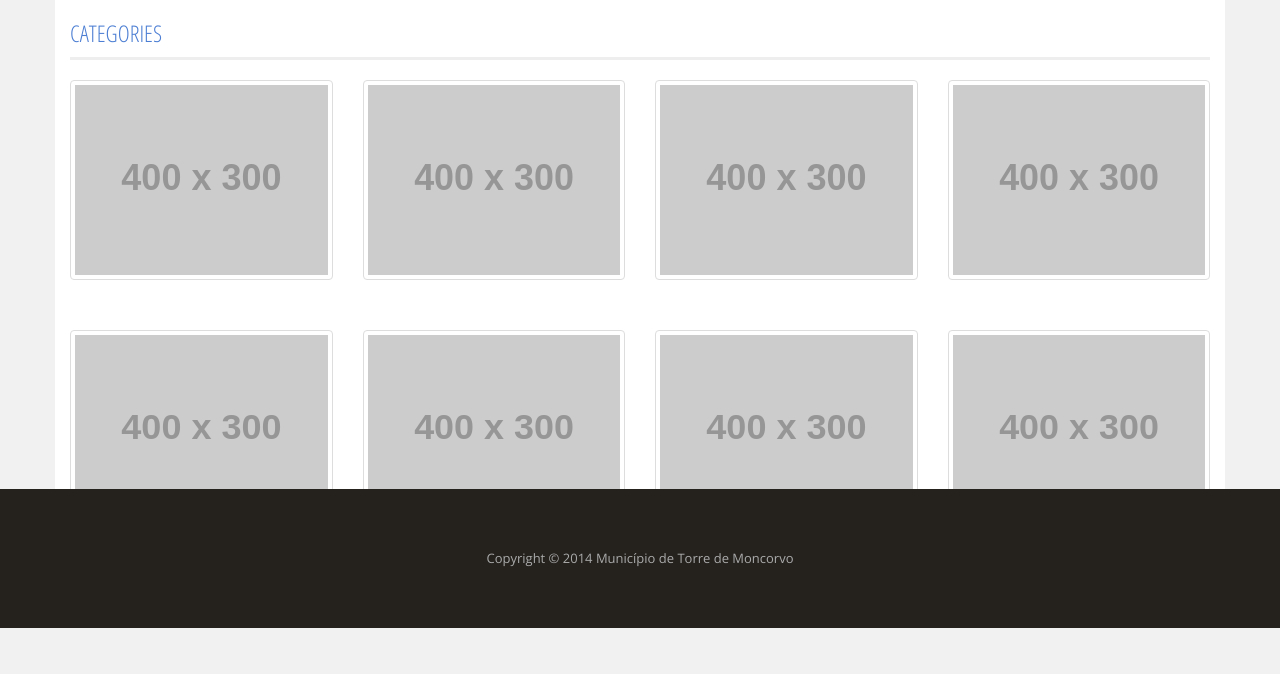
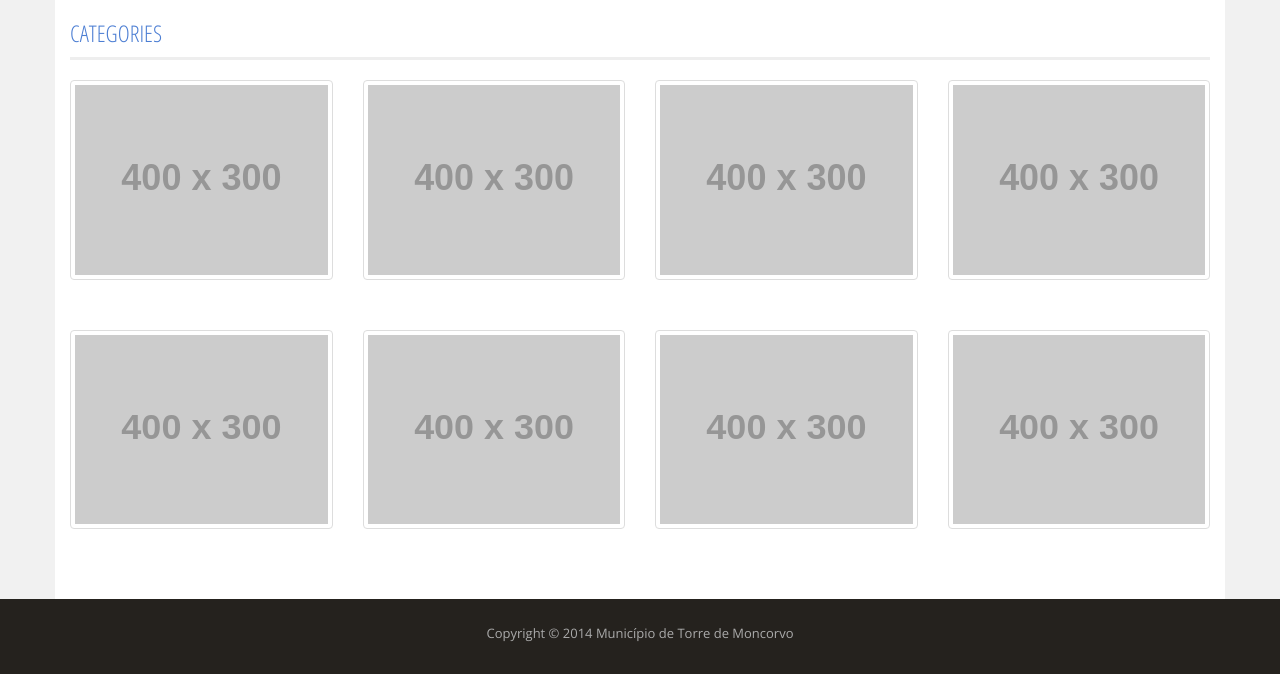
Before and after one commit to rpereira/Online-Store, a plain HTML site: page src/app/index.html in a window 1280 px wide. Shown: the part 172-846 px from the top of the page. Before the commit the page ends 800 px from the top, so only its background shows below. Drawn offline with nearby package versions, Linux system fonts and the light colour scheme; some packages are replaced by stand-ins of ours; placeholder pictures from the web are drawn by us.

Commit message:
Sticky footer bug fixed

```diff
--- a/src/app/index.html
+++ b/src/app/index.html
@@ -25,7 +25,7 @@
     <body>
 
         <!-- header -->
-        <header>
+        <header class="hidden-xs">
             <div class="container">
                 <div class="row">
 
@@ -85,7 +85,7 @@
             <div class="container">
                 <div class="row">
                     <div class="col-lg-12 text-center">
-                        <span>Copyright © 2014 Município de Torre de Moncorvo</span>
+                        <p>Copyright © 2014 Município de Torre de Moncorvo</p>
                     </div>
                 </div>
             </div>
--- a/src/assets/css/main.css
+++ b/src/assets/css/main.css
@@ -3,19 +3,25 @@
 @import url(http://fonts.googleapis.com/css?family=Open+Sans+Condensed:300);
 
 
-.btn:active,.btn:focus,a:active,a:focus{outline: 0}
-.hero-spacer {margin-top: 50px}
-.hero-feature{margin-bottom: 30px}
+.btn:active, .btn:focus, a:active, a:focus { outline: 0 }
+
+html
+{
+    /** sticky footer styles **/
+    position:   relative;
+    min-height: 100%;
+}
 
 body
 {
-    color:      #333;
-    background: #f1f1f1;
-    margin:     0;
+    color:         #333;
+    background:    #f1f1f1;
+    margin-bottom: 75px;    /** sticky footer style **/
 
-    font-size: 13px;
+    font-size:   13px;
     line-height: 1.42857143;
     font-family: 'Open Sans', sans-serif;
+
 }
 
 .main-container
@@ -126,10 +132,15 @@ span.title
 footer
 {
     position: absolute;
-    bottom: 0;
-    width: 100%;
-    padding: 60px 0;
+    bottom:   0;
+    width:    100%;
+    height:   75px;
 
     color:            #aaa;
     background-color: #25221e;
 }
+
+footer p
+{
+    margin: 25px 0;
+}
```
